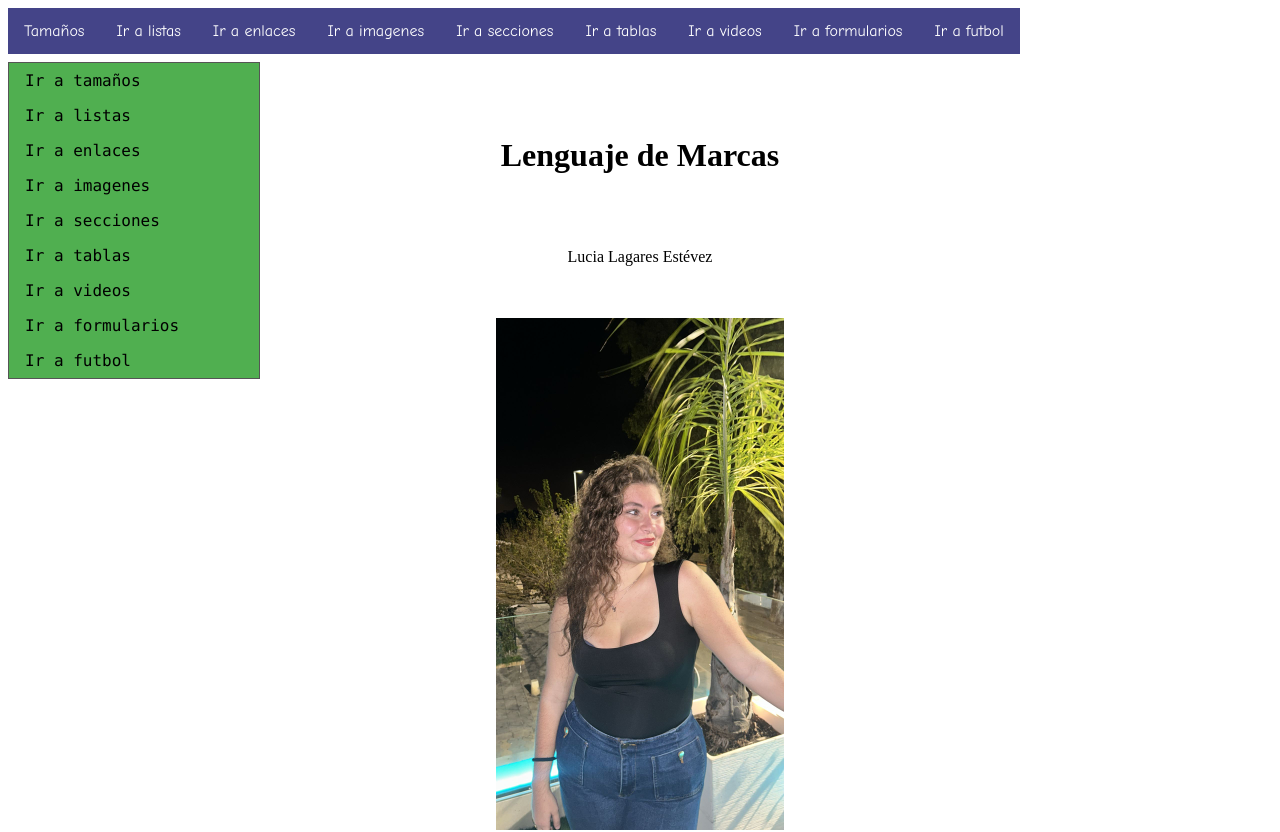
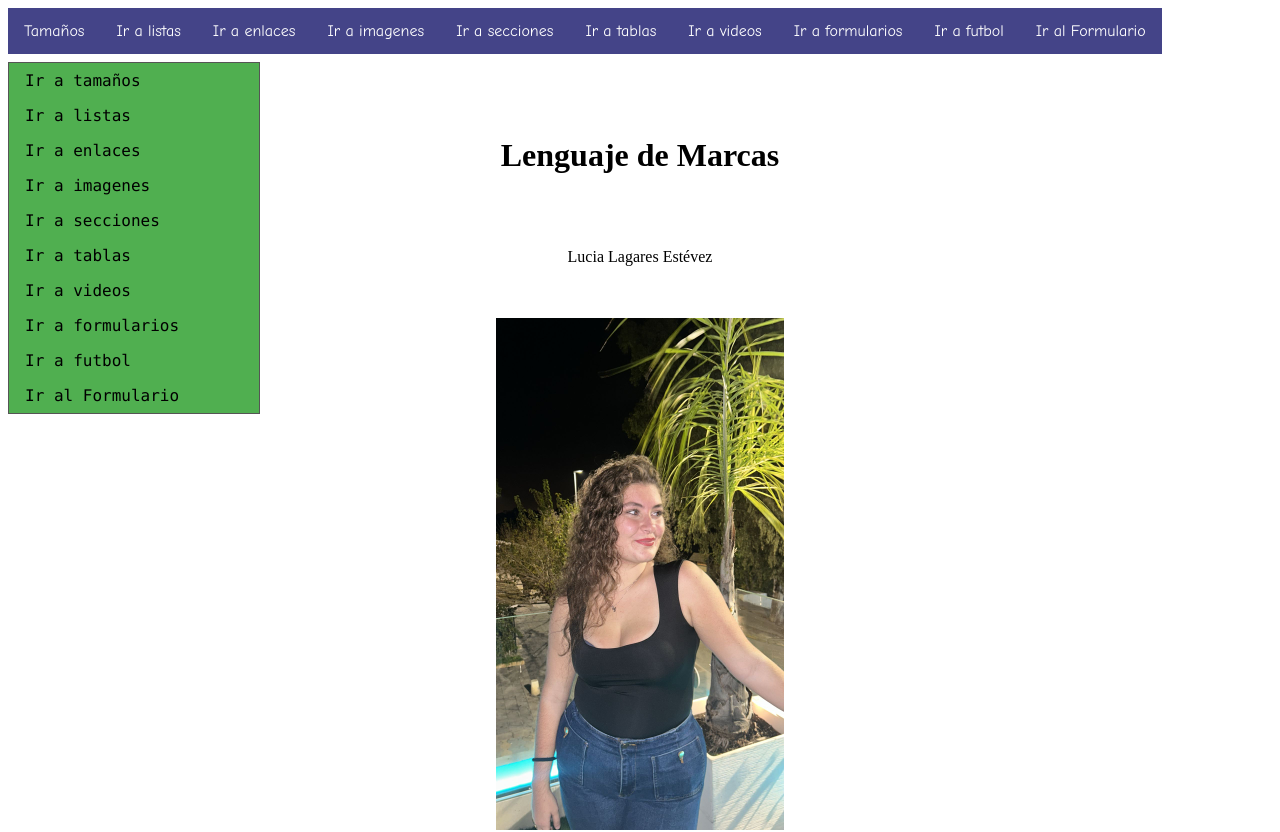
Before and after one commit to 1DAW-lucialag459/1DAW-lucialag459, a plain HTML site: page index.html in a window 1280 px wide. Shown: the top 832 px of the page. Drawn offline with Linux system fonts and the light colour scheme.

Commit message:
Update index.html

```diff
--- a/index.html
+++ b/index.html
@@ -68,6 +68,7 @@
       <li><a href="7videos.html">Ir a videos</a></li>
       <li><a href="8formularios.html">Ir a formularios</a></li>
       <li><a href="furbo.html">Ir a futbol</a></li>
+      <li><a href="cv.html">Ir al Formulario</a></li>
     </ul>
     <br>
     <br>
@@ -82,6 +83,7 @@
       <li><a href="7videos.html">Ir a videos</a></li>
       <li><a href="8formularios.html">Ir a formularios</a></li>
       <li><a href="furbo.html">Ir a futbol</a></li>
+      <li><a href="cv.html">Ir al Formulario</a></li>
     </ul>
   </nav>
   <br>
```
